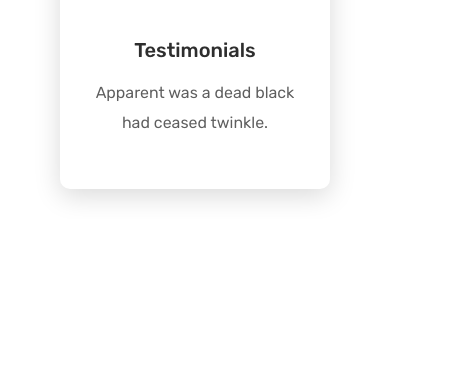
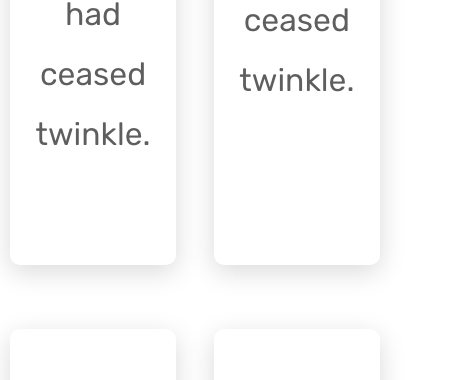
Before and after one commit to Adrien-25/responsive_1, a plain HTML site: page index.html in a window 390 px wide. Shown: the part 1430-1810 px from the top of the page, 457 px wide, since content can reach past the window. Before the commit the page ends 1649 px from the top, so only its background shows below. Drawn offline with Linux system fonts and the light colour scheme; a script that the page names is missing.

Commit message:
Update - Finition  du responsive
Correction des marges des largeurs de boîtes

```diff
--- a/index.html
+++ b/index.html
@@ -42,7 +42,7 @@
                     </section>
                 </div>
                 <!--Colonne3-->
-                <div class="tab_items responsive_mobile d-flex flex-center flex-column">
+                <div class="tab_items responsive d-flex flex-center flex-column">
                     <div class="tab_logo"><img src="images/support.png" alt="Logo poignée de main"/></div>
                     <section class="d-flex flex-center flex-column">
                         <header>
@@ -54,7 +54,7 @@
                     </section>
                 </div>
                 <!--Colonne4-->
-                <div class="tab_items responsive_mobile d-flex flex-center flex-column">
+                <div class="tab_items responsive d-flex flex-center flex-column">
                     <div class="tab_logo"><img src="images/quality.png" alt="Logo avec schéma d'un personne et 3 étoiles"/></div>
                     <section class="">
                         <header>
--- a/style.css
+++ b/style.css
@@ -63,7 +63,6 @@ p{
 
 /*largeur*/
 .w-69{
-	/*width:60.9375%;*/
 	width:73.125rem;
 }
 
@@ -94,36 +93,35 @@ body{
 	margin: 1.03125rem auto 3.15625rem auto;
 }
 .tab_text{
-	width:12.75rem;
+	width:67.6%;
 }
 
 /*RESPONSIVE*/
-@media screen and (max-width:1180px){
+@media screen  and (max-width:1200px){
+	html{
+		font-size: 200%;
+	}
 	.main_content{
-		width:596px;
+		width:95%;
 	}
 	.tab_layout{
 		flex-wrap: wrap;
+		justify-content: space-between;
 	}
 	.responsive{
-		margin-bottom: 30px;
+		margin-bottom: 2rem;
+	}
+	.tab_items{
+		width: 45%;
+	}
+	.tab_text{
+		width: 90%;
+	}
+	.tab_layout{
+		margin-top: 3rem;
+	}
+	.title_layout{
+		margin-top:2rem;
 	}
 
 }
-@media screen and (max-width:650px){
-	.main_content{
-		width:596px;
-	}
-	.tab_layout{
-		flex-direction: column;
-		align-items: center;
-	}
-	.title_text{
-		width:23rem;
-	}
-	.responsive_mobile{
-		margin-bottom:30px ;
-	}
-
-
-}
```
